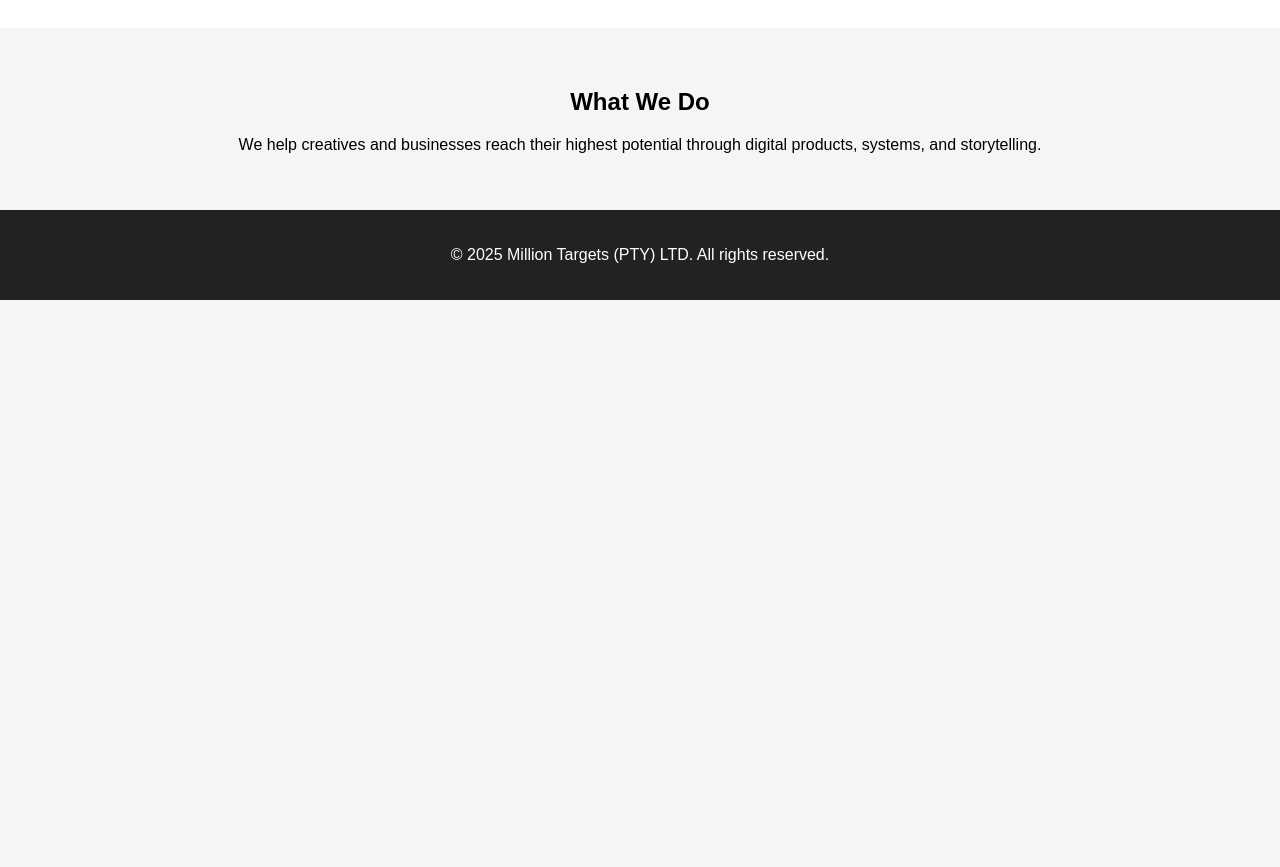
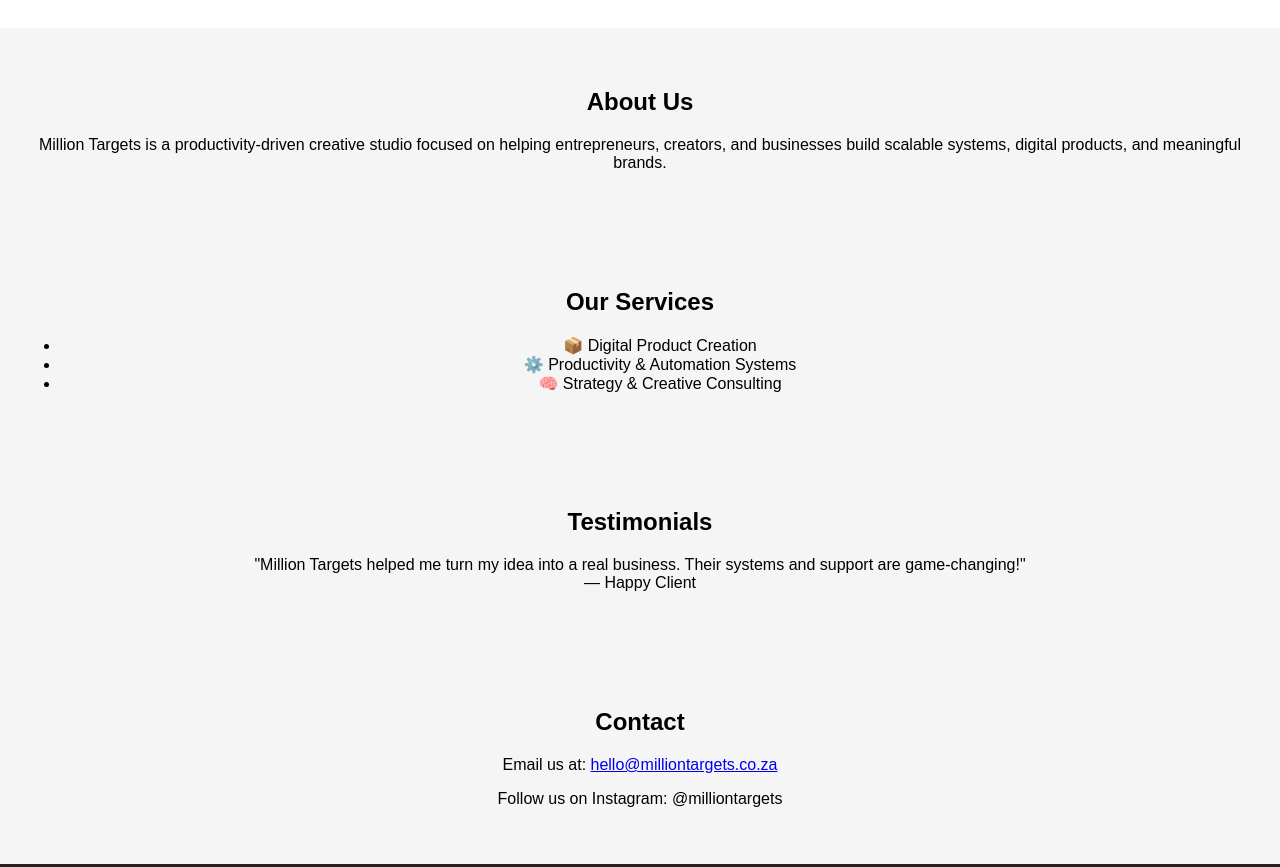
Before and after one commit to MillionTargets/MT-site, a plain HTML site: page index.html in a window 1280 px wide. Shown: the part 360-1227 px from the top of the page. Before the commit the page ends 800 px from the top, so only its background shows below. Drawn offline with Linux system fonts and the light colour scheme.

Commit message:
Update index.html

```diff
--- a/index.html
+++ b/index.html
@@ -1,22 +1,46 @@
-
 <!DOCTYPE html>
 <html lang="en">
 <head>
-    <meta charset="UTF-8">
-    <meta name="viewport" content="width=device-width, initial-scale=1.0">
+  <meta charset="UTF-8" />
+  <meta name="viewport" content="width=device-width, initial-scale=1.0"/>
   <title>Million Targets</title>
-    <link rel="stylesheet" href="styles.css">
+  <link rel="stylesheet" href="styles.css"/>
 </head>
 <body>
   <header class="hero">
-        <img src="logo.png" alt="Million Targets Logo" class="logo">
+    <img src="logo.png" alt="Million Targets Logo" class="logo"/>
     <h1>Million Targets (PTY) LTD.</h1>
     <p>Your growth. Our mission.</p>
   </header>
+
   <section class="section">
-        <h2>What We Do</h2>
-        <p>We help creatives and businesses reach their highest potential through digital products, systems, and storytelling.</p>
+    <h2>About Us</h2>
+    <p>Million Targets is a productivity-driven creative studio focused on helping entrepreneurs, creators, and businesses build scalable systems, digital products, and meaningful brands.</p>
   </section>
+
+  <section class="section alt">
+    <h2>Our Services</h2>
+    <ul>
+      <li>📦 Digital Product Creation</li>
+      <li>⚙️ Productivity & Automation Systems</li>
+      <li>🧠 Strategy & Creative Consulting</li>
+    </ul>
+  </section>
+
+  <section class="section">
+    <h2>Testimonials</h2>
+    <blockquote>
+      "Million Targets helped me turn my idea into a real business. Their systems and support are game-changing!"
+      <br>— Happy Client
+    </blockquote>
+  </section>
+
+  <section class="section alt">
+    <h2>Contact</h2>
+    <p>Email us at: <a href="mailto:hello@milliontargets.co.za">hello@milliontargets.co.za</a></p>
+    <p>Follow us on Instagram: @milliontargets</p>
+  </section>
+
   <footer class="footer">
     <p>© 2025 Million Targets (PTY) LTD. All rights reserved.</p>
   </footer>
```
Lines whose indentation alone changed are shown as unchanged.
